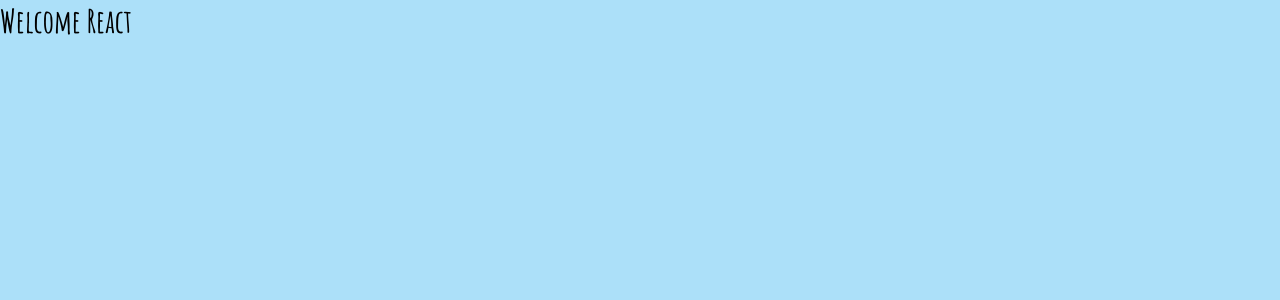
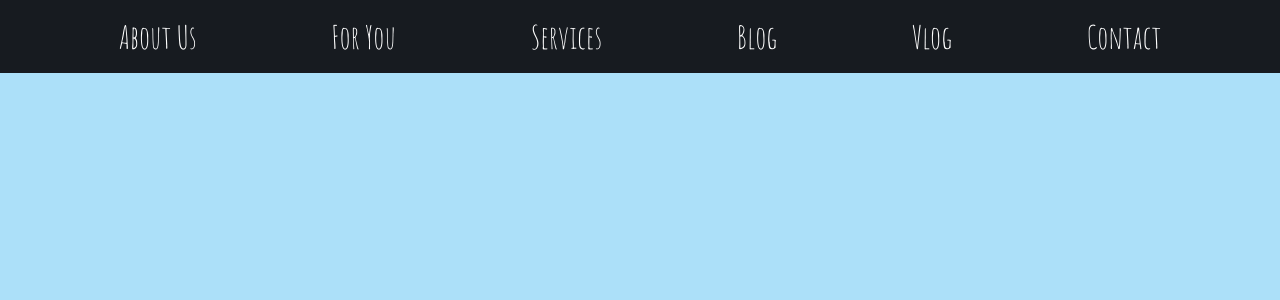
Before and after one commit to asknksk/Tour-Places, a React (Create React App) app: page / in a window 1280 px wide. Shown: the top 300 px of the page. Built offline with nearby package versions, Linux system fonts and the light colour scheme; a web font is replaced by a local one.

Commit message:
navbar starter

```diff
--- a/src/App.js
+++ b/src/App.js
@@ -1,9 +1,10 @@
 import "./App.scss";
+import Navbar from "./components/Navbar/Navbar";
 
 const App = () => {
   return (
     <div className="App">
-      <h1>Welcome React</h1>
+      <Navbar />
     </div>
   );
 };
--- a/src/components/Navbar/Navbar.jsx
+++ b/src/components/Navbar/Navbar.jsx
@@ -0,0 +1,17 @@
+import React from "react";
+import "./Navbar.scss";
+
+const Navbar = () => {
+  return (
+    <div className="navbar">
+      <a href="#aboutus">About Us</a>
+      <a href="#foryou">For You</a>
+      <a href="#services">Services</a>
+      <a href="#blog">Blog</a>
+      <a href="#vlog">Vlog</a>
+      <a href="#contact">Contact</a>
+    </div>
+  );
+};
+
+export default Navbar;
--- a/src/components/Navbar/Navbar.scss
+++ b/src/components/Navbar/Navbar.scss
@@ -0,0 +1,17 @@
+@import "../../scss/variables";
+
+.navbar {
+  background-color: $cardNavBgColor;
+  display: flex;
+  justify-content: space-evenly;
+  a {
+    color: white;
+    font-size: 2rem;
+    text-decoration: none;
+    padding: 1rem;
+    &:hover {
+      background-color: $backgroundColor;
+      color: $cardNavBgColor;
+    }
+  }
+}
```
